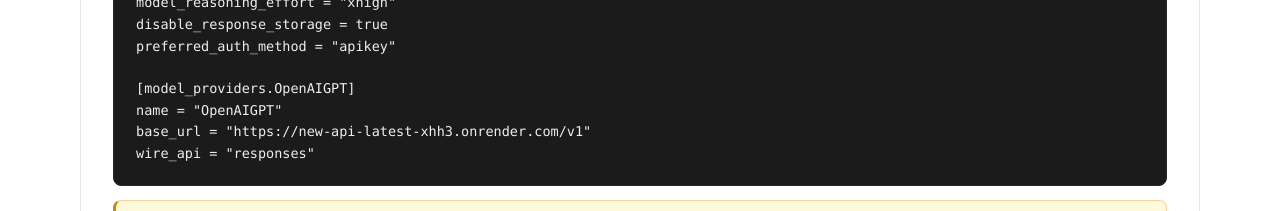
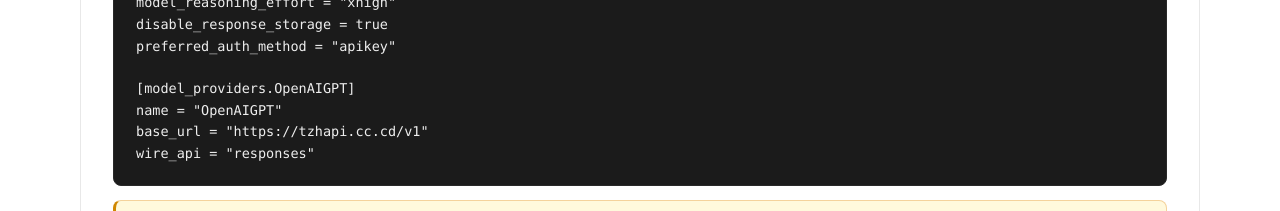
Before and after one commit to qimengdunjia/new_api, a plain HTML site: page index.html in a window 1280 px wide. Shown: the part 2200-2411 px from the top of the page. Drawn offline with Linux system fonts and the light colour scheme.

Commit message:
Update base_url for OpenAIGPT configuration

```diff
--- a/index.html
+++ b/index.html
@@ -574,7 +574,7 @@
       <span></span>
       <span>[model_providers.OpenAIGPT]</span>
       <span>name = "OpenAIGPT"</span>
-      <span>base_url = "https://new-api-latest-xhh3.onrender.com/v1"</span>
+      <span>base_url = "https://tzhapi.cc.cd/v1"</span>
       <span>wire_api = "responses"</span>
     </div>
     <div class="cg-note"><p>以下内容请原封不动粘贴，不要修改任何值。</p></div>
```
